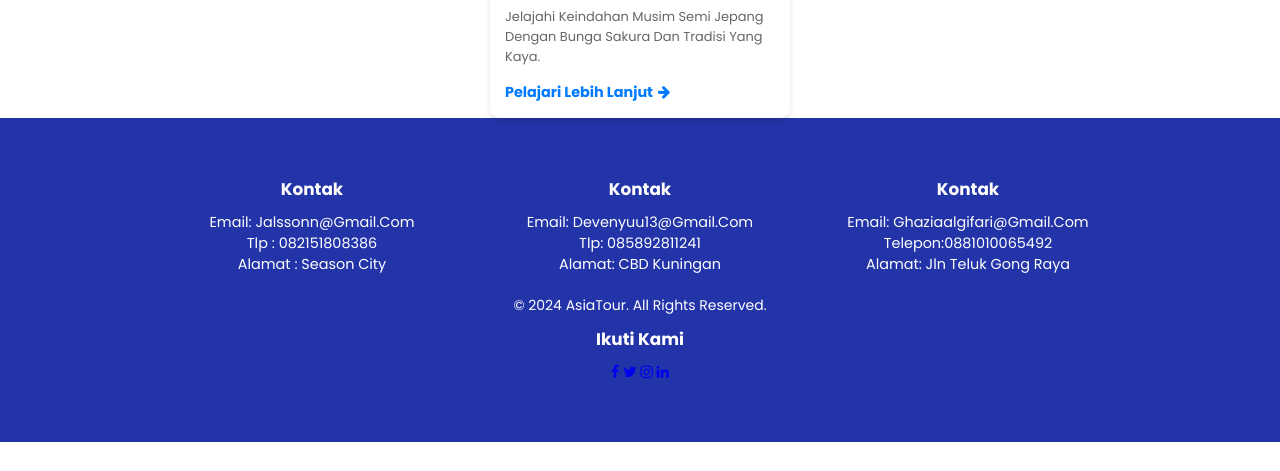
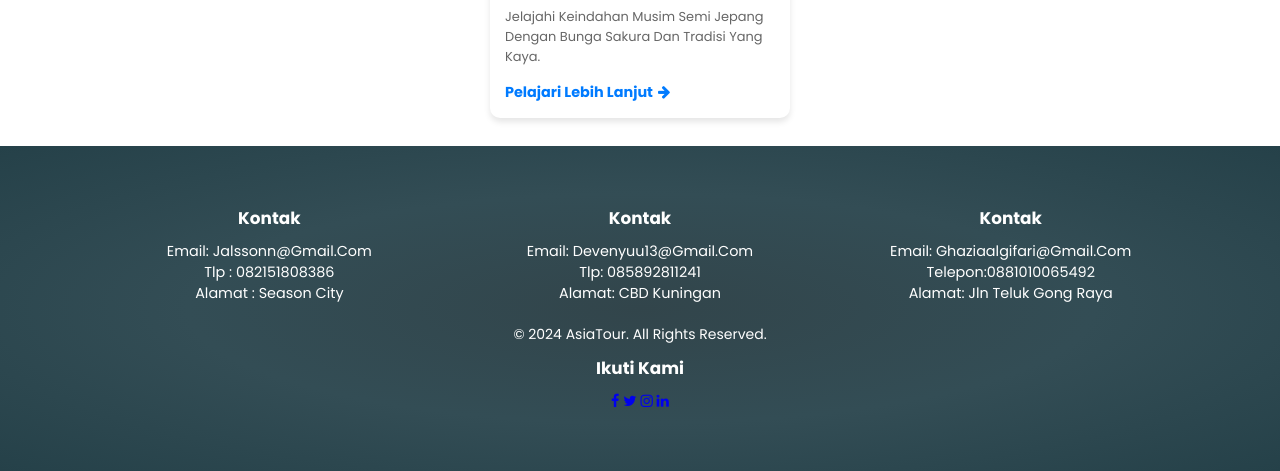
Before and after one commit to Deppn/UTS_frontend, a plain HTML site: page index.html in a window 1280 px wide. Shown: the part 3010-3481 px from the top of the page. Before the commit the page ends 3452 px from the top, so only its background shows below. Drawn offline with nearby package versions, Linux system fonts and the light colour scheme.

Commit message:
update footer

```diff
--- a/style.css
+++ b/style.css
@@ -536,14 +536,16 @@ section.home {
 
 /* Footer Styles */
 footer {
-    background-color: var(--green-color); /* Use your defined green color */
+    margin-top: 2rem;
+    background-image: radial-gradient(#32454b,#334d55,#254149);
+    background-color: #32454b; /* Use your defined green color */
     color: var(--white-color); /* White text color */
     padding: 2rem 0; /* Vertical padding */
     text-align: center; /* Center align text */
 }
 
 footer .footer-container {
-    width: 80%;
+    width: 90%;
     margin: 0 auto; /* Center the container */
 }
 
@@ -558,7 +560,7 @@ footer .footer-container .social-links {
 }
 
 footer .footer-container .social-links a {
-    color: var(--white-color); /* White color for links */
+    color: white; /* White color for links */
     margin: 0 1rem; /* Horizontal margin for spacing */
     text-decoration: none; /* Remove underline */
     transition: color 0.3s; /* Smooth color transition */
```
